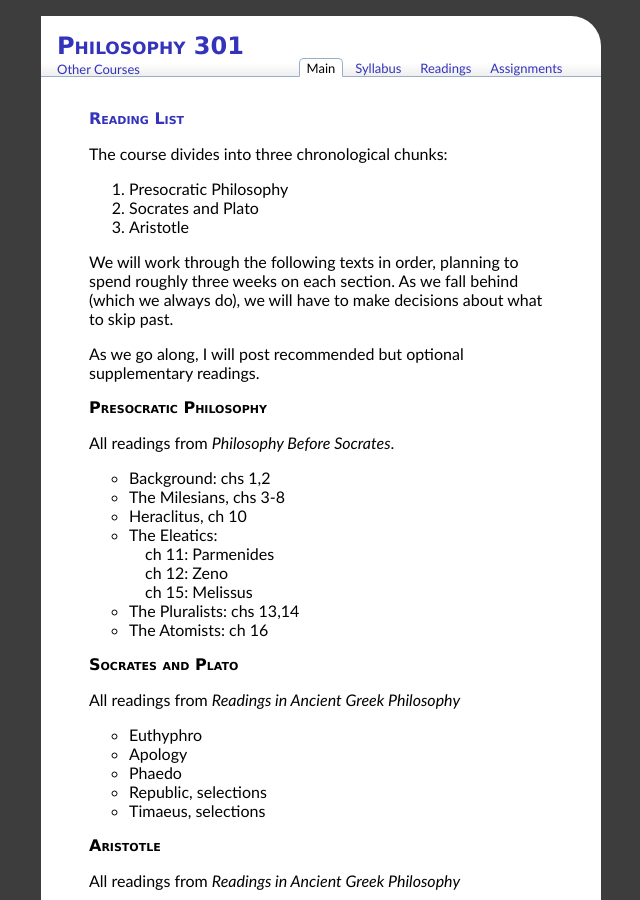
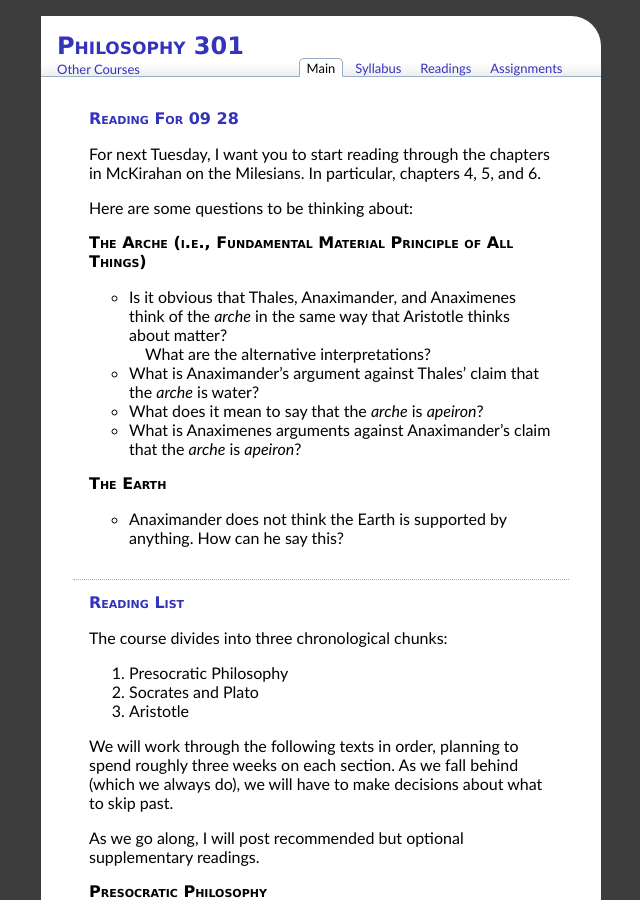
Before and after one commit to dsanson/dsanson.github.com, a Jekyll site: the page built from 301f2010/announcements.markdown, in a window 1280 px wide and 900 px high. Shown: the whole window, without its empty margins (319-959 px from the left). Built offline with Jekyll 4.4.1, drawn with Linux system fonts in a browser that asks for light colours; nearby versions of some CDN libraries; Markdown is read by kramdown in place of the engine named in the settings; comment, search, counter and statistics services are not loaded.

Commit message:
updated syllabus with office hours; posted reading assn

```diff
--- /dev/null
+++ b/301f2010/_posts/2010-09-24-reading-for-09-28.markdown
@@ -0,0 +1,22 @@
+---
+title:
+layout: phil301-post
+section: readings
+published: true
+---
+
+For next Tuesday, I want you to start reading through the chapters in McKirahan on the Milesians. In particular, chapters 4, 5, and 6.
+
+Here are some questions to be thinking about:
+
+# The Arche (i.e., Fundamental Material Principle of All Things)
+
++   Is it obvious that Thales, Anaximander, and Anaximenes think of the *arche* in the same way that Aristotle thinks about matter?
+    +   What are the alternative interpretations?
++   What is Anaximander's argument against Thales' claim that the *arche* is water?
++   What does it mean to say that the *arche* is *apeiron*?
++   What is Anaximenes arguments against Anaximander's claim that the *arche* is *apeiron*?
+
+# The Earth
+
++   Anaximander does not think the Earth is supported by anything. How can he say this?
--- a/301f2010/syllabus.markdown
+++ b/301f2010/syllabus.markdown
@@ -9,7 +9,7 @@ section: syllabus
 Fall 2010, [Caldwell Lab 0120](http://www.osu.edu/map/building.php?building=026), TuTh 12:30–2:18.
 
 Professor
-:	David Sanson, 372 University Hall, Office hours: Tues *TBA* or by appointment, sanson.7@osu.edu
+:	David Sanson, 372 University Hall, Office hours: Tue 2:30-3:30; Wed 10:30-11:30; or by appointment; sanson.7@osu.edu
 
 Teaching Assistant
 :	Lindsay Mouchet, 214 University Hall, Office hours: *TBA* or by appointment, mouchet.2@osu.edu
--- a/670f2010/syllabus.markdown
+++ b/670f2010/syllabus.markdown
@@ -11,7 +11,7 @@ section: syllabus
 Fall 2010, University Hall 0353, TuTh 10:30-12:18pm.
 
 Professor
-:	David Sanson, 372 University Hall, Office hours: TBA or by appointment, sanson.7@osu.edu
+:	David Sanson, 372 University Hall, Office hours: Tue 2:30-3:30; Wed 10:30-11:30; or by appointment; sanson.7@osu.edu
 
 Course Webpage
 :	[http://www.davidsanson.com/670](http://www.davidsanson.com/670)
```
Also changed, not shown: 670f2010/_posts/2010-09-24-readings-for-09-28.markdown (added, +21 -0 lines).
